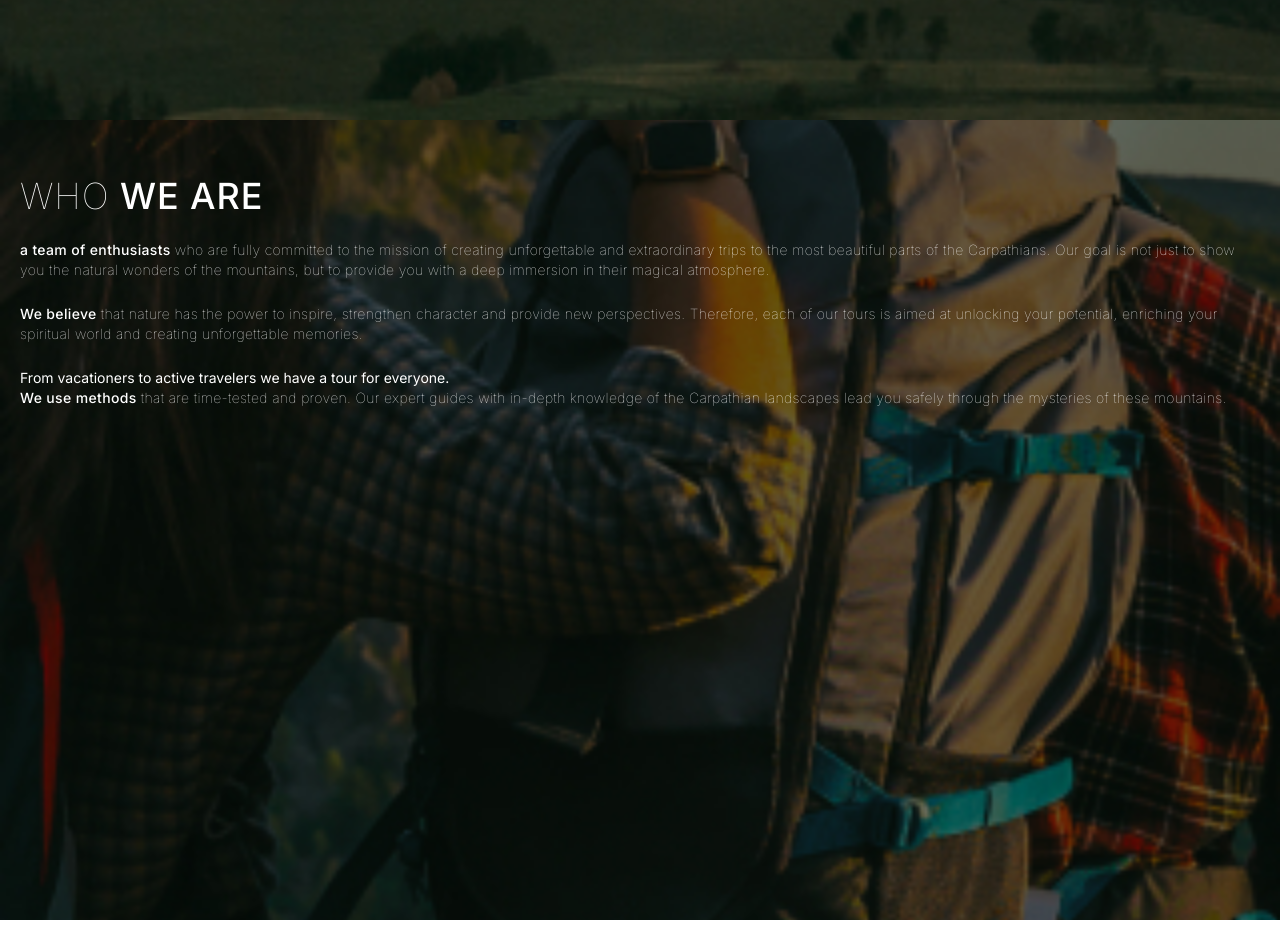
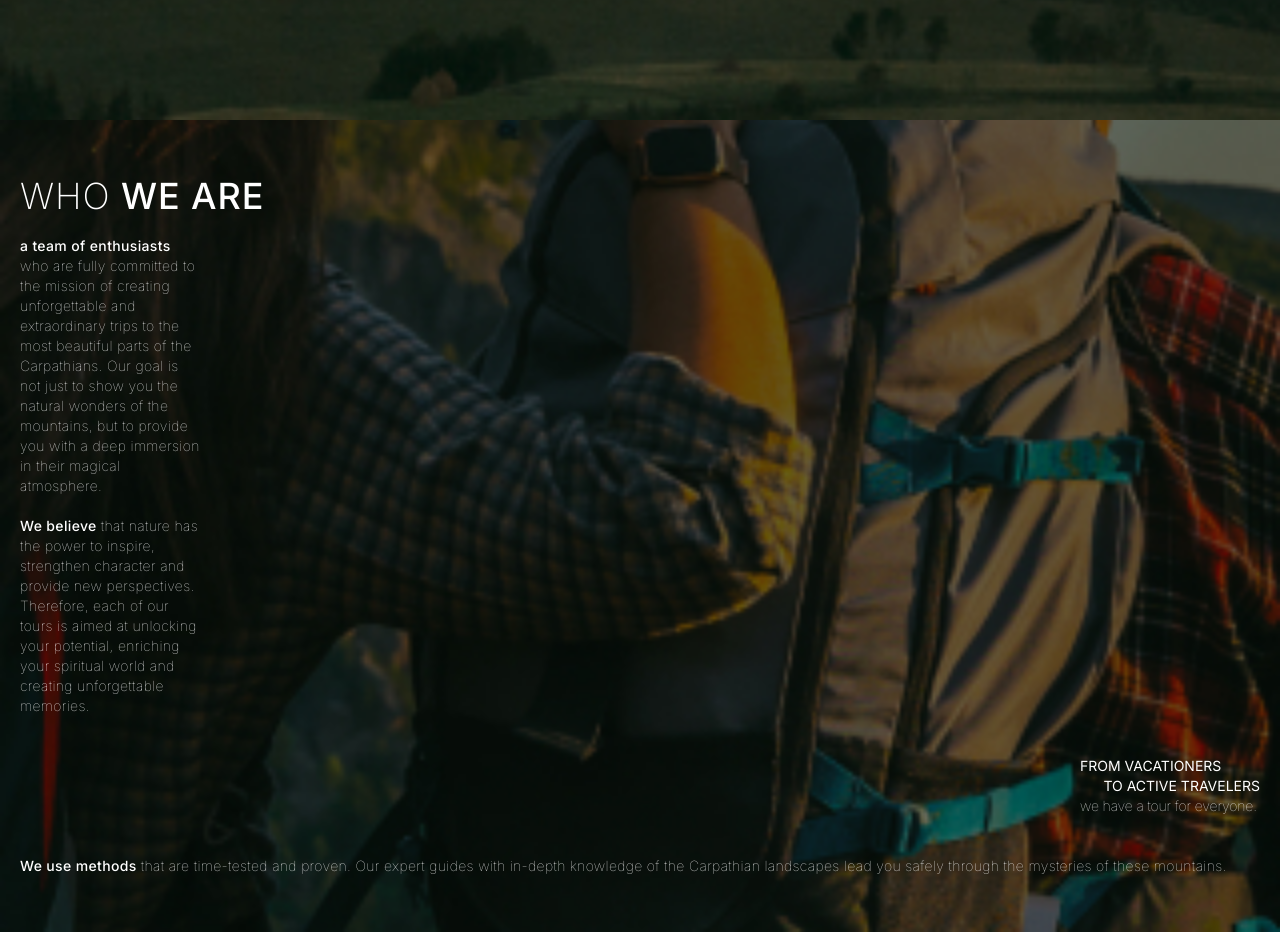
Before and after one commit to UkrainianUser/CarpTravel, a Next.js app: page / in a window 1280 px wide. Shown: the part 680-1612 px from the top of the page. Built offline with nearby package versions, Linux system fonts and the light colour scheme.

Commit message:
add about content

```diff
--- a/src/components/About.tsx
+++ b/src/components/About.tsx
@@ -4,13 +4,13 @@ import Container from "./Container";
 const About: NextPage = () => {
 	return (
 		<>
-			<section className="about h-screen pt-14">
+			<section className="about h-full py-14">
 				<Container>
-					<h2 className="mb-6 text-4xl font-thin uppercase tracking-wide">
+					<h2 className="mb-5 text-4xl font-extralight uppercase tracking-wide">
 						Who
 						<span className="text-4xl font-medium"> we are</span>
 					</h2>
-					<p className="mb-6 text-sm font-thin tracking-wide leading-5">
+					<p className="mb-5 text-sm font-thin tracking-wide leading-5 w-[180px]">
 						<span className="font-medium">a team of enthusiasts </span>
 						who are fully committed to the mission of creating unforgettable and
 						extraordinary trips to the most beautiful parts of the Carpathians.
@@ -18,21 +18,23 @@ const About: NextPage = () => {
 						mountains, but to provide you with a deep immersion in their magical
 						atmosphere.
 					</p>
-					<p className="mb-6 text-sm font-thin tracking-wide leading-5">
+					<p className="mb-10 text-sm font-thin tracking-wide leading-5 w-[180px]">
 						<span className="font-medium">We believe </span>
 						that nature has the power to inspire, strengthen character and
 						provide new perspectives. Therefore, each of our tours is aimed at
 						unlocking your potential, enriching your spiritual world and
 						creating unforgettable memories.
 					</p>
-					<p className="whoweare-text-sub">
-						<span className="whoweare-text-up">From vacationers </span>
-						<span className="whoweare-text-up whoweare-text-right">
+					<p className="mb-10 w-[180px] ml-auto">
+						<span className="uppercase block">From vacationers </span>
+						<span className="uppercase text-right block">
 							to active travelers{" "}
 						</span>
-						we have a tour for everyone.
+						<span className="font-thin block tracking-[-0.14px]">
+							we have a tour for everyone.
+						</span>
 					</p>
-					<p className="mb-6 text-sm font-thin tracking-wide leading-5 auto-text">
+					<p className=" text-sm font-thin tracking-wide leading-5 auto-text">
 						<span className="font-medium">We use methods </span>
 						that are time-tested and proven. Our expert guides with in-depth
 						knowledge of the Carpathian landscapes lead you safely through the
```
